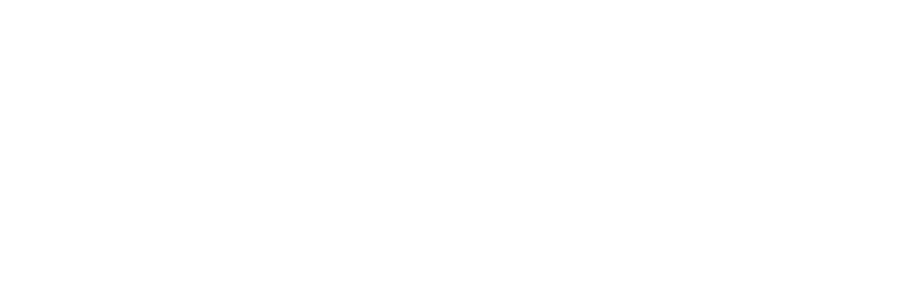
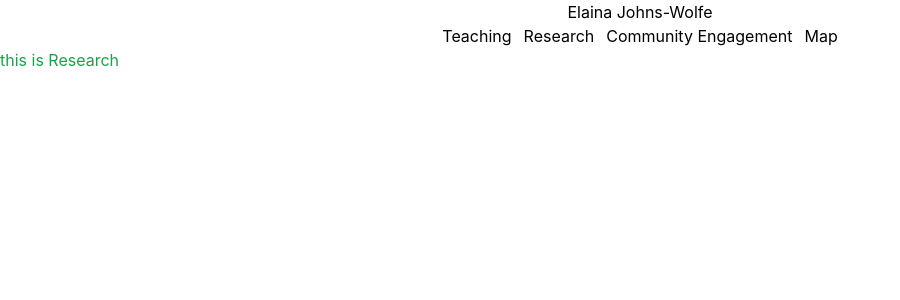
Before and after one commit to Cwoodard2/umsl-professor-web, a React (Create React App) app: page /Research in a window 1280 px wide. Shown: the top 300 px of the page, without its empty margins (0-900 px from the left). Built offline with nearby package versions, Linux system fonts and the light colour scheme.

Commit message:
Framwork of navigation set up

```diff
--- a/src/components/Navigation.tsx
+++ b/src/components/Navigation.tsx
@@ -1,8 +1,27 @@
 import React from "react";
+import { Link } from 'react-router-dom';
 
 const Navigation = (props: any) => {
     return (
-        <></>
+        <div className="flex flex-col h-auto w-screen justify-center items-center">
+                <Link to='/'>
+                    <button>Elaina Johns-Wolfe</button>
+                </Link>
+            <div className="flex flex-row gap-3">
+                <Link to='/Teaching'>
+                    <button>Teaching</button>
+                </Link>
+                <Link to='/Research'>
+                    <button>Research</button>
+                </Link>
+                <Link to='/CommunityEngagement'>
+                    <button>Community Engagement</button>
+                </Link>
+                <Link to='/MappingAbortion'>
+                    <button>Map</button>
+                </Link>
+            </div>
+        </div>
     );
 }
 
--- a/src/pages/CommunityEngagement.tsx
+++ b/src/pages/CommunityEngagement.tsx
@@ -1,8 +1,11 @@
 import React from "react";
+import StandardPage from "../components/StandardPage";
 
 const CommunityEngagement = () => {
     return (
-        <></>
+        <StandardPage>
+            <h1 className="text-green-600">this is community engagement</h1>
+        </StandardPage>
     );
 };
 
--- a/src/pages/MappingAbortion.tsx
+++ b/src/pages/MappingAbortion.tsx
@@ -1,8 +1,11 @@
 import React from "react";
+import StandardPage from "../components/StandardPage";
 
 const MappingAbortion = () => {
     return (
-        <></>
+        <StandardPage>
+            <h1 className="text-green-600">this is mapping abortion</h1>
+        </StandardPage>
     );
 };
 
--- a/src/pages/Research.tsx
+++ b/src/pages/Research.tsx
@@ -1,8 +1,11 @@
 import React from "react";
+import StandardPage from "../components/StandardPage";
 
 const Research = () => {
     return (
-        <></>
+        <StandardPage>
+            <h1 className="text-green-600">this is Research</h1>
+        </StandardPage>
     );
 };
 
--- a/src/pages/Teaching.tsx
+++ b/src/pages/Teaching.tsx
@@ -1,8 +1,11 @@
 import React from "react";
+import StandardPage from "../components/StandardPage";
 
 const Teaching = () => {
     return (
-        <></>
+        <StandardPage>
+            <h1 className="text-green-600">this is Teaching</h1>
+        </StandardPage>
     );
 };
 
```
